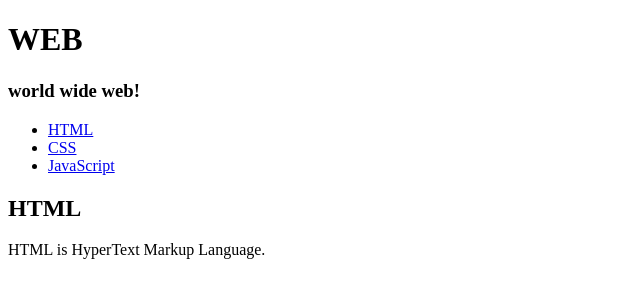
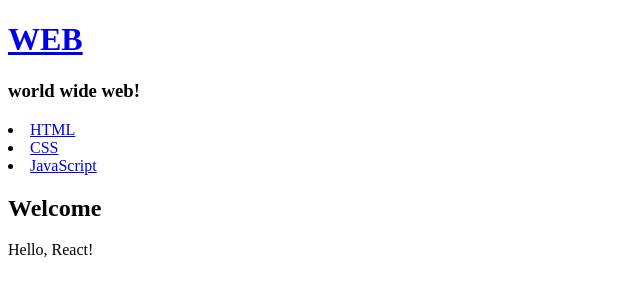
Before and after one commit to HwangWoong4708/opentutorial_react, a React (Create React App) app: page / in a window 1280 px wide. Shown: the top 300 px of the page, without its empty margins (0-640 px from the left). Built offline with nearby package versions, Linux system fonts and the light colour scheme.

Commit message:
state_props_render

```diff
--- a/src/App.js
+++ b/src/App.js
@@ -8,18 +8,34 @@ class App extends React.Component {
   constructor(props) {
     super(props);
     this.state = {
+      mode: "welcome",
       subject: { title: "WEB", sub: "world wide web!" }, //스테이트를 이용해서 초깃값 정해줌.
+      welcome: { title: "Welcome", desc: "Hello, React!" },
+      contents: [
+        { id: 1, title: "HTML", desc: "HTML for Information " },
+        { id: 2, title: "CSS", desc: "CSS for Design " },
+        { id: 3, title: "JavaScript", desc: "JavaScript for interactive " },
+      ],
     };
   }
   render() {
+    var _title,
+      _desc = null;
+    if (this.state.mode === "welcome") {
+      _title = this.state.welcome.title;
+      _desc = this.state.welcome.desc;
+    } else if (this.state.mode === "read") {
+      _title = this.state.contents[1].title;
+      _desc = this.state.contents[1].desc;
+    }
     return (
       <div className="App">
         <Subject
           title={this.state.subject.title} //처음 선언한 스테이트값을 Subject컴포넌트에 props로 전해줌.
           sub={this.state.subject.sub}
         />
-        <Nav />
-        <Article title="HTML" desc="HTML is HyperText Markup Language." />
+        <Nav data={this.state.contents} />
+        <Article title={_title} desc={_desc} />
       </div>
     );
   }
@@ -28,4 +44,4 @@ class App extends React.Component {
 export default App;
 
 //Constructor => 컴포넌트가 실행될때 render보다 먼저 실행이 되면서 컴포넌트를 초기화시켜주고싶다면 해당 코드는 constructor안에다가 작성한다.
-//상위 컴포넌트인 App의 상태(state)를 하위 Component에 전달하고 싶을 때는 상위컴포넌트의 state를 하위 컴포넌트에 props값으로 전달할 수 있다.
+//상위 컴포넌트인 App의 상태(state)를 하위 Component에 전달하고 싶을 때는 상위 컴포넌트의 state를 하위 컴포넌트에 props값으로 전달할 수 있다.
--- a/src/components/Nav.js
+++ b/src/components/Nav.js
@@ -2,21 +2,18 @@ import React from "react";
 
 class Nav extends React.Component {
   render() {
-    return (
-      <nav>
-        <ul>
-          <li>
-            <a href="1.html">HTML</a>
-          </li>
-          <li>
-            <a href="2.html">CSS</a>
-          </li>
-          <li>
-            <a href="3.html">JavaScript</a>
-          </li>
-        </ul>
-      </nav>
-    );
+    var data = this.props.data; //내부적으로 data라는 props로부터  App의 state인 contents 값을 받음.
+    var i = 0;
+    var lists = [];
+    while (i < data.length) {
+      lists.push(
+        <li key={data[i].id}>
+          <a href={"/content/" + data[i].id}>{data[i].title}</a>
+        </li>
+      );
+      i = i + 1;
+    }
+    return <nav>{lists}</nav>;
   }
 }
 
--- a/src/components/Subject.js
+++ b/src/components/Subject.js
@@ -4,7 +4,9 @@ class Subject extends React.Component {
   render() {
     return (
       <header>
-        <h1>{this.props.title}</h1>
+        <h1>
+          <a href="/">{this.props.title}</a>
+        </h1>
         <h3>{this.props.sub}</h3>
       </header>
     );
```
